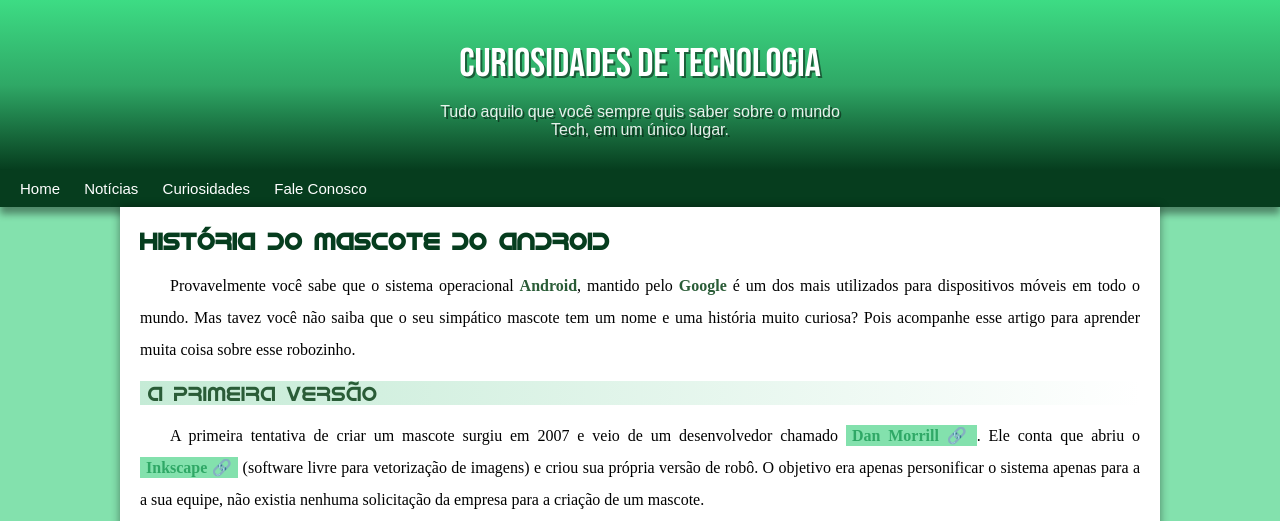
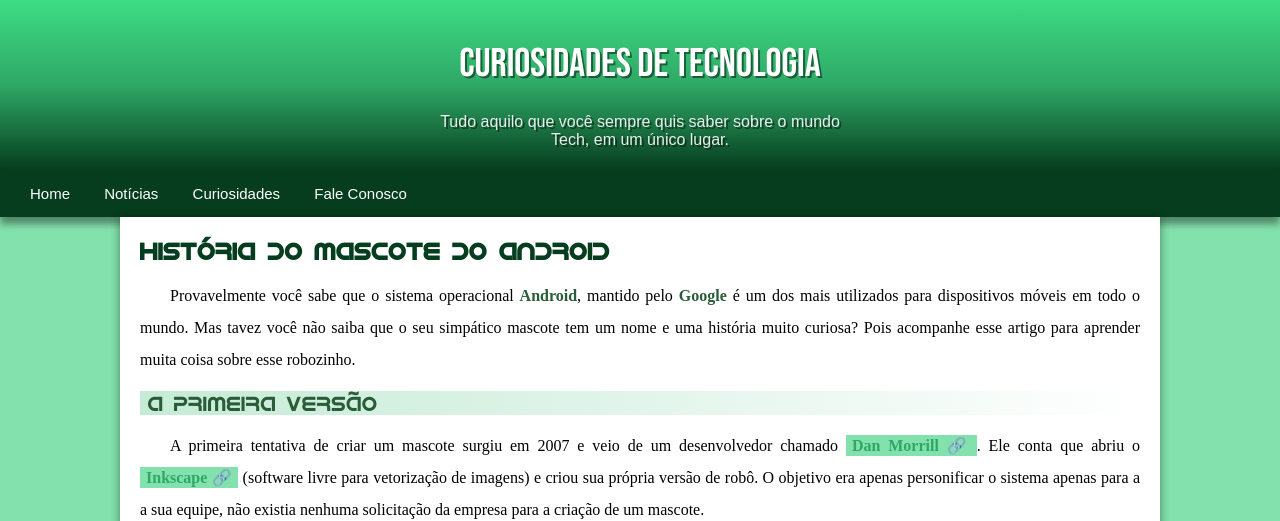
Before and after one commit to iranoli/projeto-android, a plain HTML site: page index.html in a window 1280 px wide. Shown: the top 521 px of the page. Drawn offline with Linux system fonts and the light colour scheme.

Commit message:
Problema de menu de navegação corrigido

```diff
--- a/estilo/style.css
+++ b/estilo/style.css
@@ -53,7 +53,7 @@ header > h1 {
     text-align: center;
     font-weight: normal;
     text-shadow: 2px 2px 0px rgba(0, 0, 0, 0.466);
-    margin-bottom: 15px;
+    padding-bottom: 25px;
 
 
 }
@@ -74,7 +74,7 @@ nav{
     font-size: 15px;
     font-weight: 500;
     background-color: var(--cor05);
-    padding: 10px;
+    padding: 15px;
     box-shadow: 0px 7px 7px rgba(0, 0, 0, 0.397);
 
 }
@@ -82,7 +82,7 @@ nav{
 nav > a{
 
     color: white;
-    padding: 10px;
+    padding: 15px;
     text-decoration: none;
     border-radius: 5px;
     transition-duration: 1s;
```
